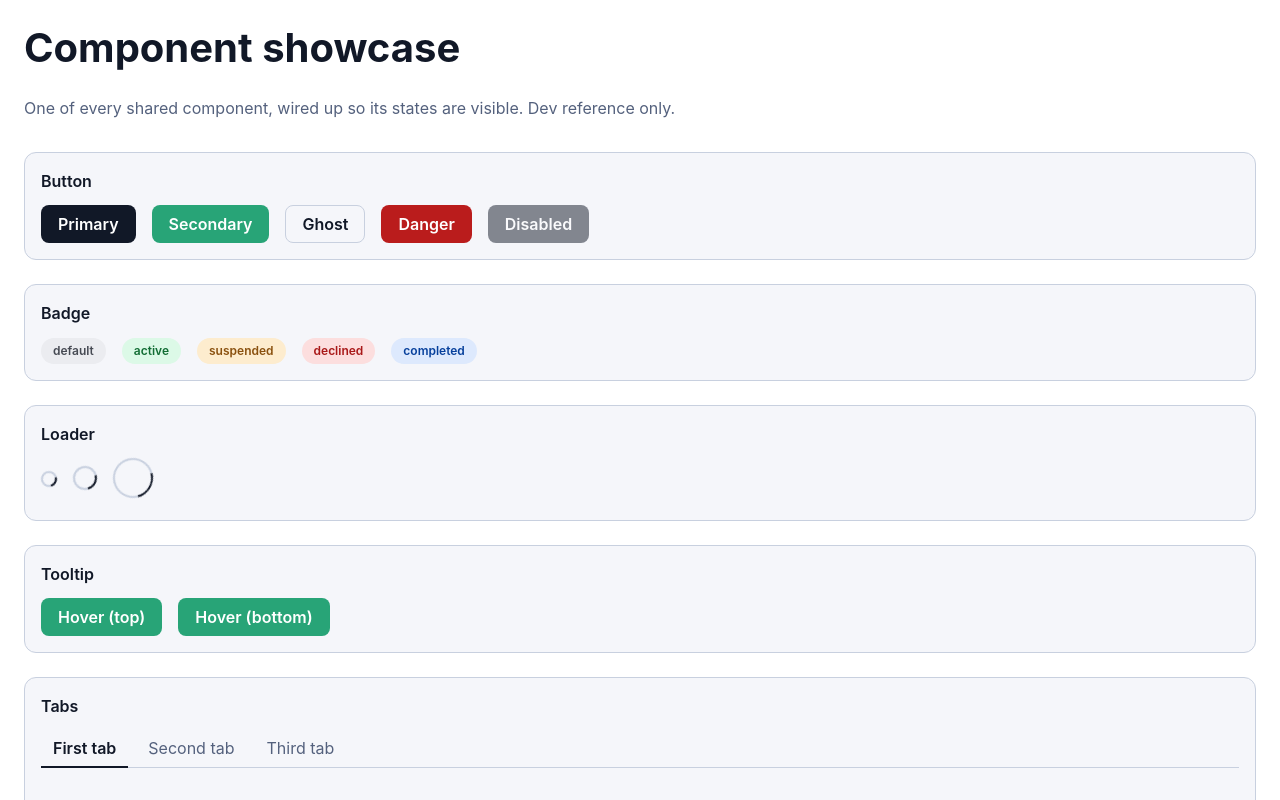
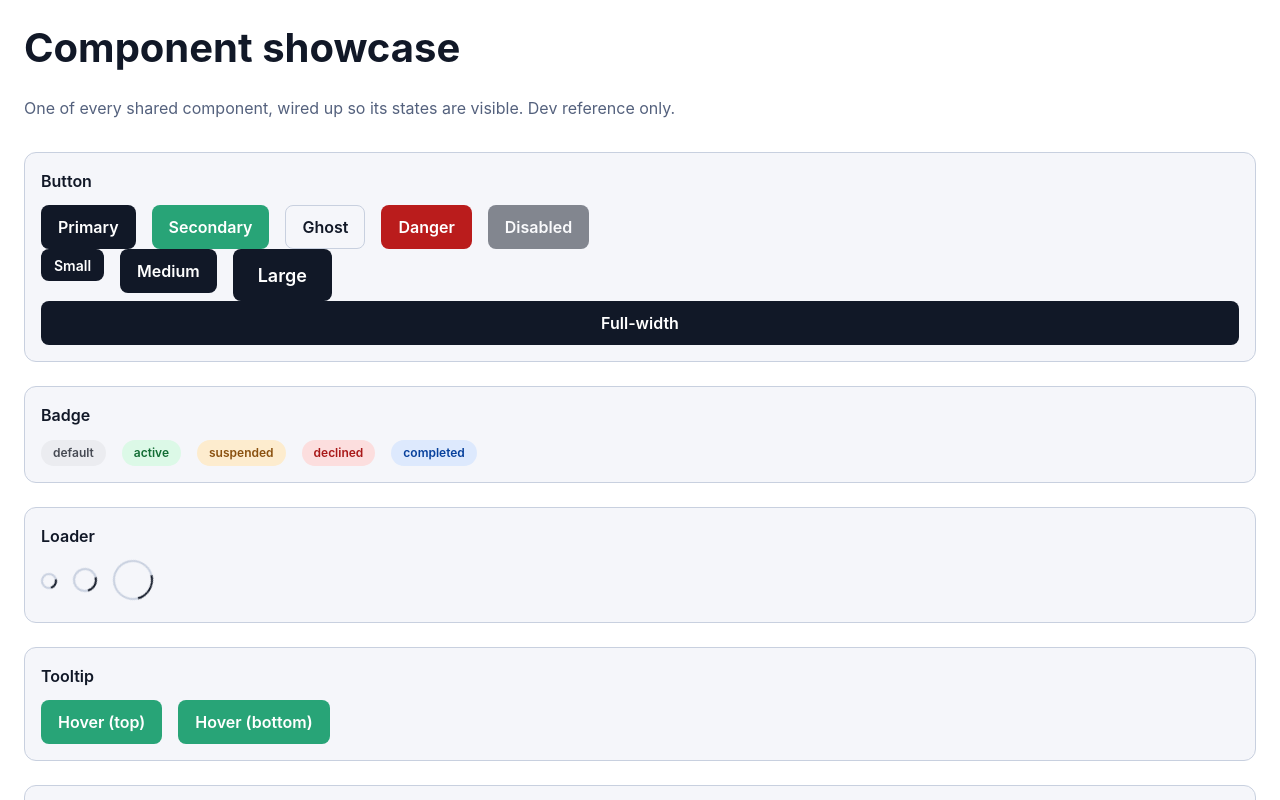
Before and after one commit to jrvncrls/ng-app-template, an Angular app: page /showcase in a window 1280 px wide. Shown: the top 800 px of the page. Built offline with nearby package versions, Linux system fonts and the light colour scheme.

Commit message:
Update buttons

```diff
--- a/src/app/features/component-showcase/component-showcase.html
+++ b/src/app/features/component-showcase/component-showcase.html
@@ -13,6 +13,12 @@
       <app-button testId="showcase-button-danger" variant="danger">Danger</app-button>
       <app-button testId="showcase-button-disabled" [disabled]="true">Disabled</app-button>
     </div>
+    <div class="showcase__row">
+      <app-button testId="showcase-button-sm" size="sm">Small</app-button>
+      <app-button testId="showcase-button-md" size="md">Medium</app-button>
+      <app-button testId="showcase-button-lg" size="lg">Large</app-button>
+    </div>
+    <app-button testId="showcase-button-block" [block]="true">Full-width</app-button>
   </app-card>
 
   <!-- Badge -->
--- a/src/app/shared/components/button/button.html
+++ b/src/app/shared/components/button/button.html
@@ -1,3 +1,8 @@
-<button class="button" [class]="'button--' + variant()" [type]="type()" [disabled]="disabled()">
+<button
+  class="button"
+  [class]="'button--' + variant() + ' button--' + size()"
+  [type]="type()"
+  [disabled]="disabled()"
+>
   <ng-content />
 </button>
--- a/src/app/shared/components/button/button.scss
+++ b/src/app/shared/components/button/button.scss
@@ -1,5 +1,16 @@
 :host {
   display: inline-block;
+}
+
+:host(.button-block) {
+  display: block;
+  // Explicit width so it also fills flex/grid parents, where a block host
+  // would otherwise shrink to its content.
+  width: 100%;
+
+  .button {
+    width: 100%;
+  }
 }
 
 .button {
@@ -12,12 +23,30 @@
   font-weight: var(--font-weight-semibold);
   border-radius: var(--radius-md);
   border: var(--border-width-thin) solid transparent;
+  min-height: var(--control-height-md);
   padding: var(--space-2) var(--space-4);
   cursor: pointer;
   transition:
     background-color 0.15s ease,
     border-color 0.15s ease,
     color 0.15s ease;
+
+  &--sm {
+    min-height: var(--control-height-sm);
+    padding: var(--space-1) var(--space-3);
+    font-size: var(--font-size-body-sm);
+
+    // Keep touch targets at the 44px minimum on phones and tablets.
+    @media (pointer: coarse) {
+      min-height: var(--control-height-md);
+    }
+  }
+
+  &--lg {
+    min-height: var(--control-height-lg);
+    padding: var(--space-3) var(--space-6);
+    font-size: var(--font-size-body-lg);
+  }
 
   &:disabled {
     cursor: not-allowed;
--- a/src/app/shared/components/button/button.ts
+++ b/src/app/shared/components/button/button.ts
@@ -1,6 +1,7 @@
-import { ChangeDetectionStrategy, Component, input } from '@angular/core';
+import { booleanAttribute, ChangeDetectionStrategy, Component, input } from '@angular/core';
 
 export type ButtonVariant = 'primary' | 'secondary' | 'ghost' | 'danger';
+export type ButtonSize = 'sm' | 'md' | 'lg';
 export type ButtonType = 'button' | 'submit' | 'reset';
 
 @Component({
@@ -11,11 +12,16 @@ export type ButtonType = 'button' | 'submit' | 'reset';
   changeDetection: ChangeDetectionStrategy.OnPush,
   host: {
     '[attr.data-testid]': 'testId()',
+    '[class.button-block]': 'block()',
   },
 })
 export class Button {
   readonly testId = input.required<string>();
   readonly variant = input<ButtonVariant>('primary');
+  /** `md` is at least 44px tall (the touch-target minimum); `sm` grows to 44px on touch devices. */
+  readonly size = input<ButtonSize>('md');
+  /** Stretches the button to the full width of its container. */
+  readonly block = input(false, { transform: booleanAttribute });
   readonly type = input<ButtonType>('button');
   readonly disabled = input<boolean>(false);
 }
--- a/src/styles/tokens/_spacing.scss
+++ b/src/styles/tokens/_spacing.scss
@@ -23,6 +23,14 @@ $radius: (
   'full': 9999px,
 );
 
+// Minimum heights for interactive controls. `md` is 44px — the touch-target
+// minimum — so it is also the floor for every size on coarse pointers.
+$control-height: (
+  'sm': 2rem,
+  'md': 2.75rem,
+  'lg': 3.25rem,
+);
+
 $border-width: (
   'thin': 1px,
   'medium': 2px,
@@ -39,4 +47,7 @@ $border-width: (
   @each $name, $value in $border-width {
     --border-width-#{$name}: #{$value};
   }
+  @each $name, $value in $control-height {
+    --control-height-#{$name}: #{$value};
+  }
 }
```
Also changed, not shown: 1 other file (tests, documents, lock files or other folders).
